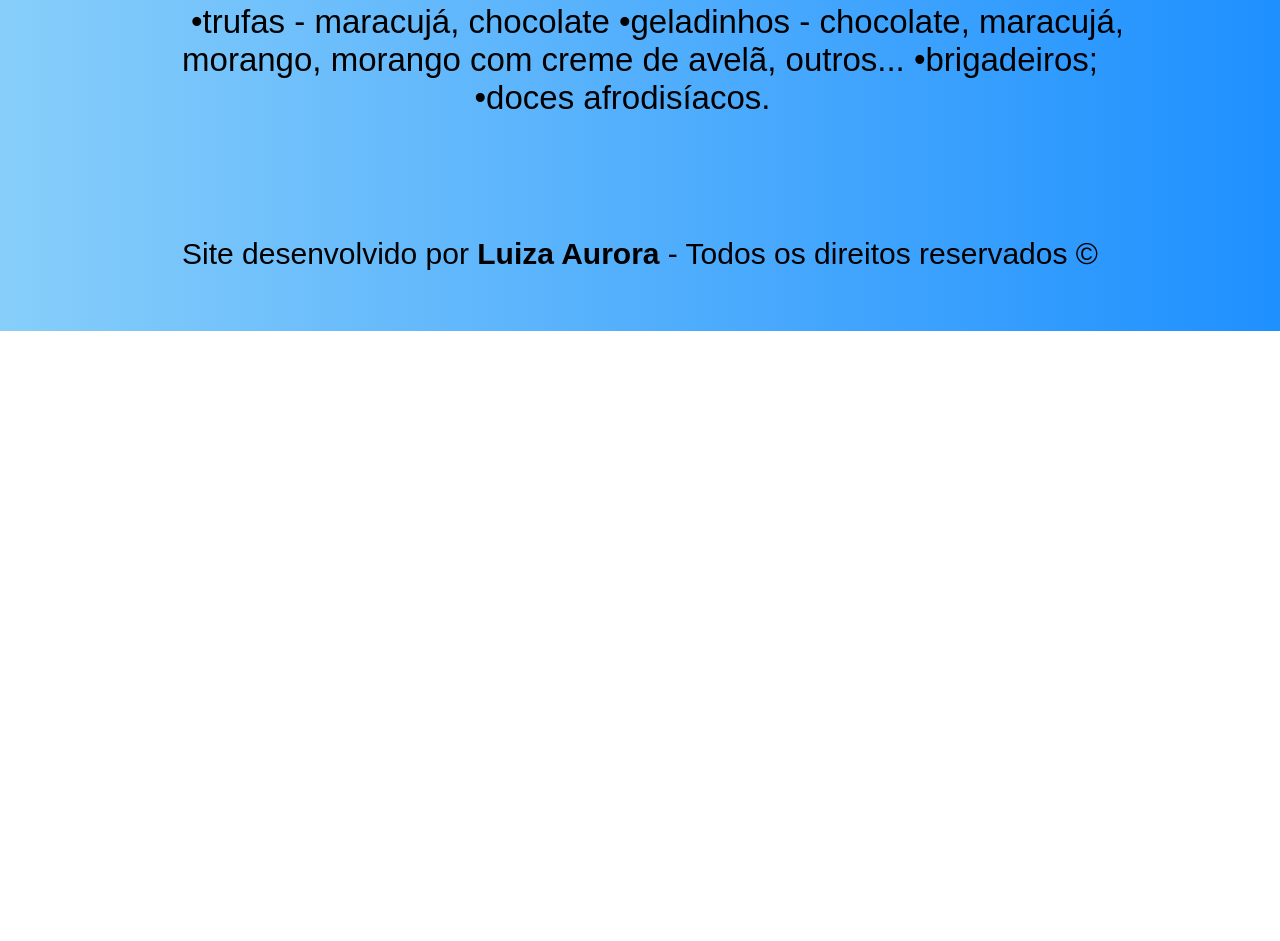
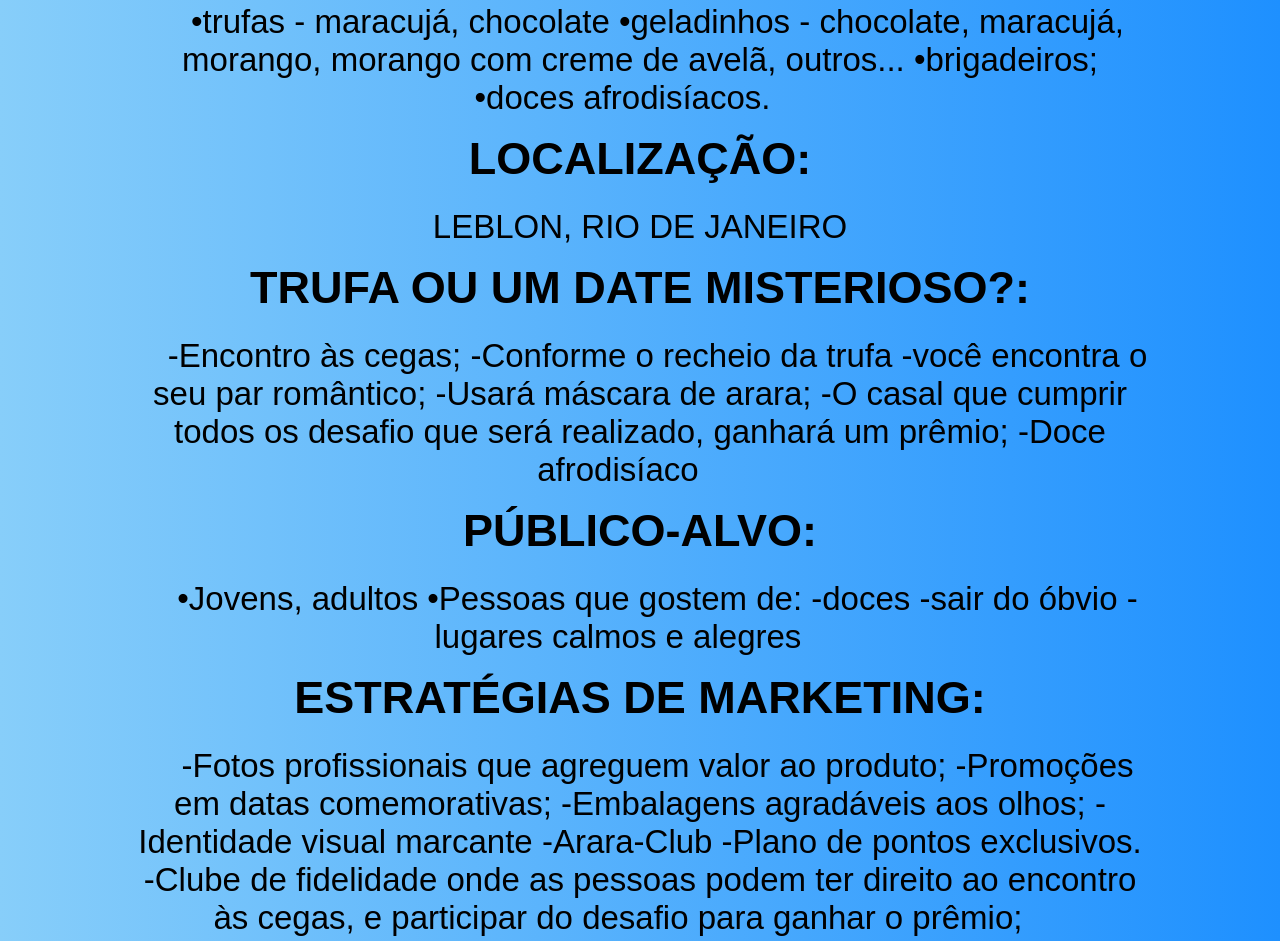
Before and after one commit to lulucarepiluca/recupera-o.-site-fam-lia, a plain HTML site: page index.html in a window 1280 px wide. Shown: the part 482-1423 px from the top of the page. Before the commit the page ends 813 px from the top, so only its background shows below. Drawn offline with Linux system fonts and the light colour scheme.

Commit message:
Update index.html

```diff
--- a/index.html
+++ b/index.html
@@ -21,6 +21,33 @@
 •geladinhos - chocolate, maracujá, morango, morango com creme de avelã, outros...
 •brigadeiros;
 •doces afrodisíacos.</p>
+        <h2 class="principal-subtitulo">LOCALIZAÇÃO:</h2>
+        <p class="principal-paragrafo">LEBLON, RIO DE JANEIRO</p>
+        <h2 class="principal-subtitulo">TRUFA OU UM DATE MISTERIOSO?:</h2>
+        <p class="principal-paragrafo">-Encontro às cegas;
+-Conforme o recheio da trufa
+-você encontra o seu par romântico;
+-Usará máscara de arara;
+-O casal que cumprir todos os desafio que será realizado, ganhará um prêmio;
+-Doce afrodisíaco
+</p>
+         <h2 class="principal-subtitulo">PÚBLICO-ALVO:</h2>
+        <p class="principal-paragrafo">•Jovens, adultos
+•Pessoas que gostem de:
+ -doces
+ -sair do óbvio
+ -lugares calmos e alegres
+</p>
+         <h2 class="principal-subtitulo">ESTRATÉGIAS DE MARKETING:</h2>
+        <p class="principal-paragrafo">-Fotos profissionais que agreguem valor ao produto;
+-Promoções em datas comemorativas;
+-Embalagens agradáveis aos olhos;
+-Identidade visual marcante
+-Arara-Club
+-Plano de pontos exclusivos.
+-Clube de fidelidade onde as pessoas podem ter direito ao encontro às cegas, e participar do desafio para ganhar o prêmio;
+</p>
+
         <div class="principal-carrossel">
 
         </div>
```
